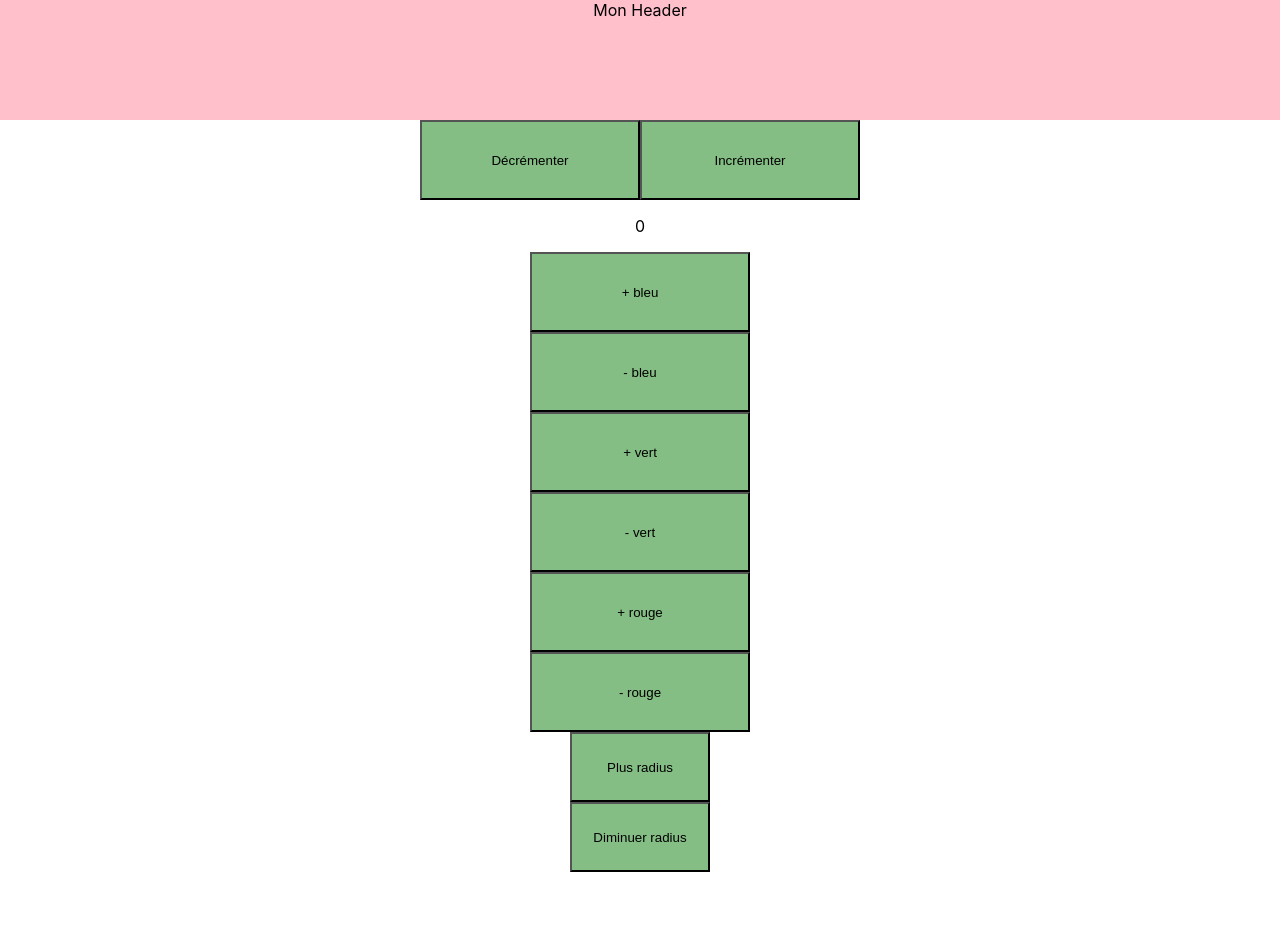
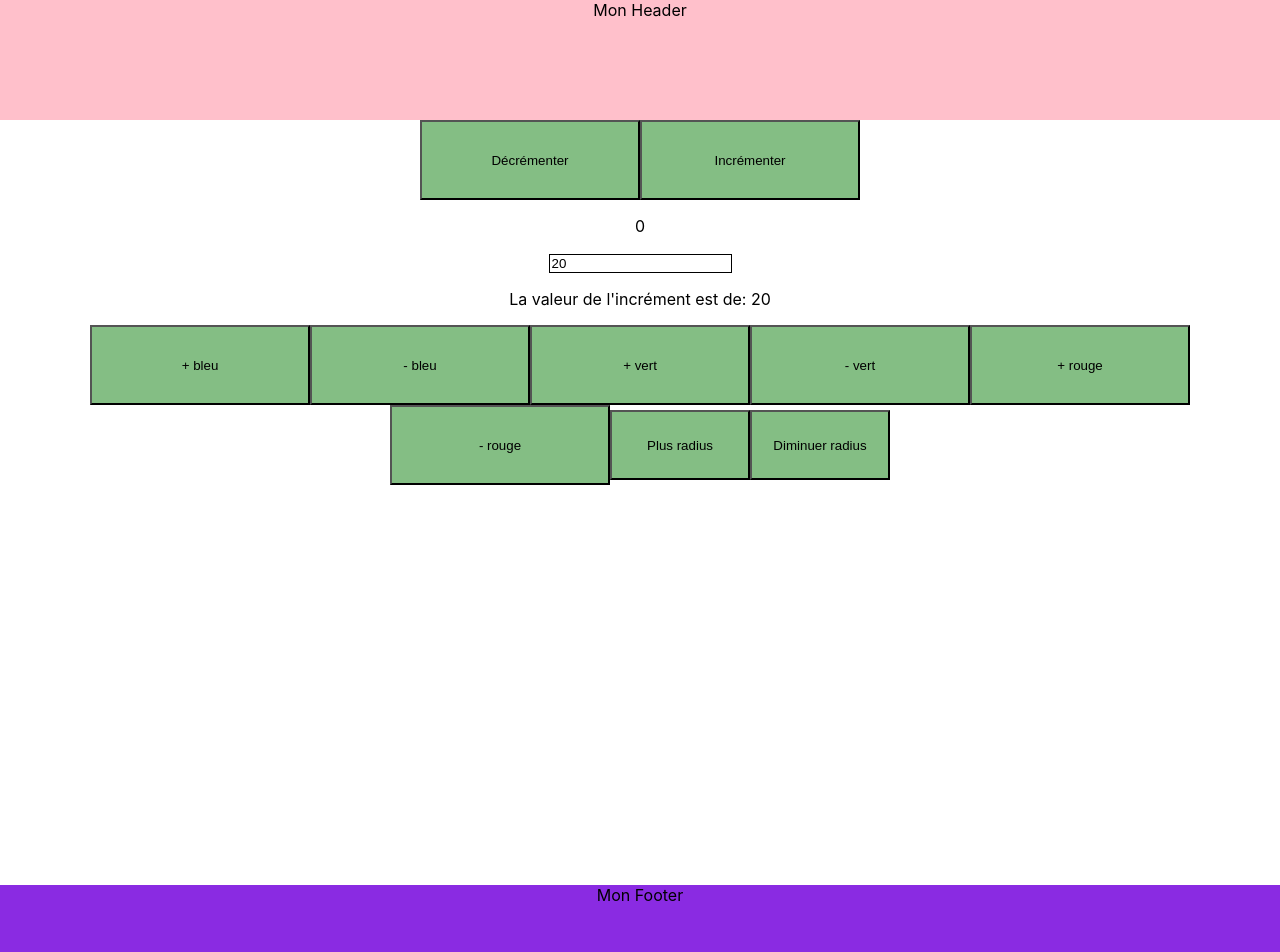
Before and after one commit to kamelkeb/20210406-Doranco-CPW-React, a React (Create React App) app: page / in a window 1280 px wide. Shown: the top 952 px of the page. Built offline with nearby package versions, Linux system fonts and the light colour scheme.

Commit message:
ajout champ de saisie

```diff
--- a/src/App.js
+++ b/src/App.js
@@ -1,105 +1,17 @@
 import "./App.css";
 import React, { useState } from "react";
-import MyButton from "./components/MyButton/MyButton";
 import Footer from "./components/Footer/Footer";
 import Header from "./components/Header/Header";
 import Compteur from "./components/Compteur/Compteur";
-import { validValue, validValue2 } from "./helpers/colors";
-
-const buttonsScheme = [
-  {
-    titre: "+ bleu",
-    color: 2,
-    incr: 20,
-  },
-  {
-    titre: "- bleu",
-    color: 2,
-    incr: -20,
-  },
-  {
-    titre: "+ vert",
-    color: 1,
-    incr: 20,
-  },
-  {
-    titre: "- vert",
-    color: 1,
-    incr: -20,
-  },
-  {
-    titre: "+ rouge",
-    color: 0,
-    incr: 20,
-  },
-  {
-    titre: "- rouge",
-    color: 0,
-    incr: -20,
-  },
-];
+import ColorChanger from "./components/ColorChanger/ColorChanger";
+import LabeledInput from "./components/LabeledInput/LabeledInput";
 
 const App = () => {
-  const [blue, setBlue] = useState(255);
-  const [red, setRed] = useState(255);
-  const [green, setGreen] = useState(255);
-  const [radius, setRadius] = useState(0);
-
-  const changeColor = (c, delta) => {
-    switch (c) {
-      case 0:
-        setRed(validValue(red + delta));
-        break;
-      case 1:
-        setGreen(validValue(green + delta));
-        break;
-      case 2:
-        setBlue(validValue(blue + delta));
-        break;
-      default:
-        break;
-    }
-  };
-
-  const moreRadius = () => {
-    setRadius(radius + 20);
-  };
-  const lessRadius = () => {
-    setRadius(radius - 20);
-  };
-
   return (
     <div className="App">
       <Header></Header>
       <Compteur></Compteur>
-
-      {buttonsScheme.map((element, index) => (
-        <MyButton
-          key={"button" + index}
-          size="big"
-          titre={element.titre}
-          onClick={() => changeColor(element.color, element.incr)}
-        ></MyButton>
-      ))}
-
-      <MyButton
-        size="medium"
-        titre="Plus radius"
-        onClick={moreRadius}
-      ></MyButton>
-      <MyButton
-        size="medium"
-        titre="Diminuer radius"
-        onClick={lessRadius}
-      ></MyButton>
-      <div
-        style={{
-          height: "400px",
-          width: "400px",
-          borderRadius: `${radius}px`,
-          backgroundColor: `rgb(${red},${green},${blue})`,
-        }}
-      ></div>
+      <ColorChanger></ColorChanger>
       <Footer></Footer>
     </div>
   );
--- /dev/null
+++ b/src/components/ColorChanger/ColorChanger.js
@@ -0,0 +1,105 @@
+import React, { useState } from "react";
+import MyButton from "../MyButton/MyButton";
+import { validValue } from "../../helpers/colors";
+import LabeledInput from "../LabeledInput/LabeledInput";
+
+const buttonsScheme = [
+  {
+    titre: "+ bleu",
+    color: 2,
+    incr: 20,
+  },
+  {
+    titre: "- bleu",
+    color: 2,
+    incr: -20,
+  },
+  {
+    titre: "+ vert",
+    color: 1,
+    incr: 20,
+  },
+  {
+    titre: "- vert",
+    color: 1,
+    incr: -20,
+  },
+  {
+    titre: "+ rouge",
+    color: 0,
+    incr: 20,
+  },
+  {
+    titre: "- rouge",
+    color: 0,
+    incr: -20,
+  },
+];
+
+function ColorChanger() {
+  const [blue, setBlue] = useState(255);
+  const [red, setRed] = useState(255);
+  const [green, setGreen] = useState(255);
+  const [radius, setRadius] = useState(0);
+  const [delta, setDelta] = useState(20);
+
+  const changeColor = (c, delta) => {
+    switch (c) {
+      case 0:
+        setRed(validValue(red + delta));
+        break;
+      case 1:
+        setGreen(validValue(green + delta));
+        break;
+      case 2:
+        setBlue(validValue(blue + delta));
+        break;
+      default:
+        break;
+    }
+  };
+
+  const moreRadius = () => {
+    setRadius(radius + 20);
+  };
+  const lessRadius = () => {
+    setRadius(radius - 20);
+  };
+  const inputHandler = (event) => {
+    setDelta(event.target.value);
+  };
+  return (
+    <div>
+      <LabeledInput value={delta} inputHandler={inputHandler}></LabeledInput>
+      <p>La valeur de l'incrément est de: {delta}</p>
+      {buttonsScheme.map((element, index) => (
+        <MyButton
+          key={"button" + index}
+          size="big"
+          titre={element.titre}
+          onClick={() => changeColor(element.color, element.incr)}
+        ></MyButton>
+      ))}
+      <MyButton
+        size="medium"
+        titre="Plus radius"
+        onClick={moreRadius}
+      ></MyButton>
+      <MyButton
+        size="medium"
+        titre="Diminuer radius"
+        onClick={lessRadius}
+      ></MyButton>
+      <div
+        style={{
+          height: "400px",
+          width: "400px",
+          borderRadius: `${radius}px`,
+          backgroundColor: `rgb(${red},${green},${blue})`,
+        }}
+      ></div>
+    </div>
+  );
+}
+
+export default ColorChanger;
--- /dev/null
+++ b/src/components/LabeledInput/LabeledInput.js
@@ -0,0 +1,13 @@
+import React from "react";
+
+function LabeledInput({ value, inputHandler }) {
+  return (
+    <input
+      value={value}
+      style={{ border: "solid 1px black" }}
+      onChange={inputHandler}
+    ></input>
+  );
+}
+
+export default LabeledInput;
```
Also changed, not shown: src/components/ColorChanger/ColorChanger.module.css (added).
